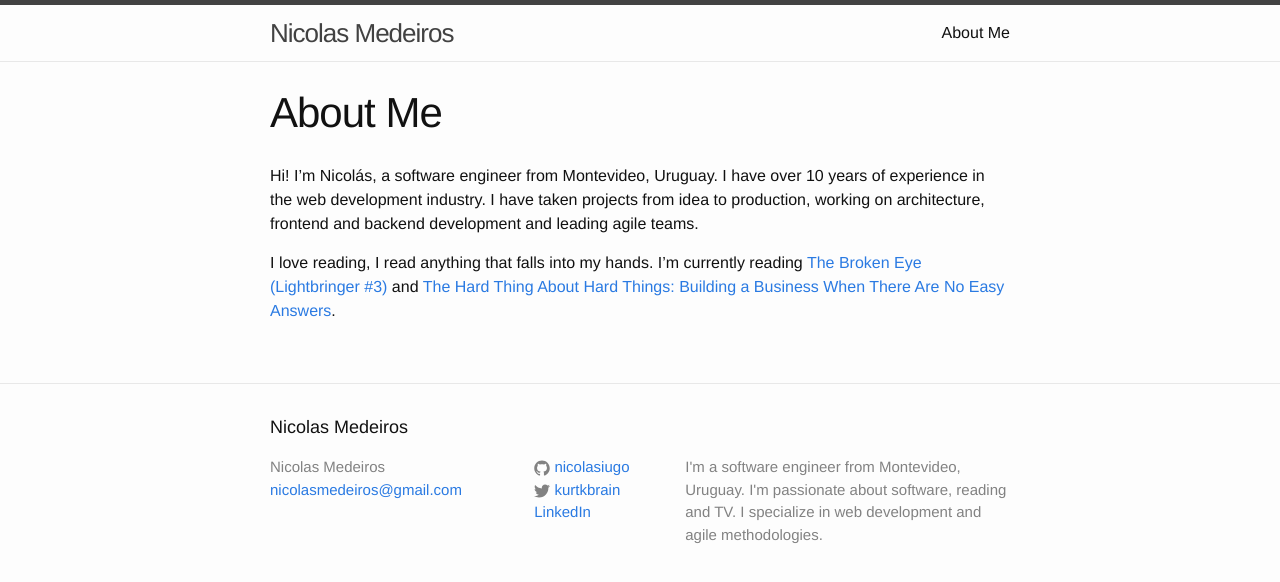
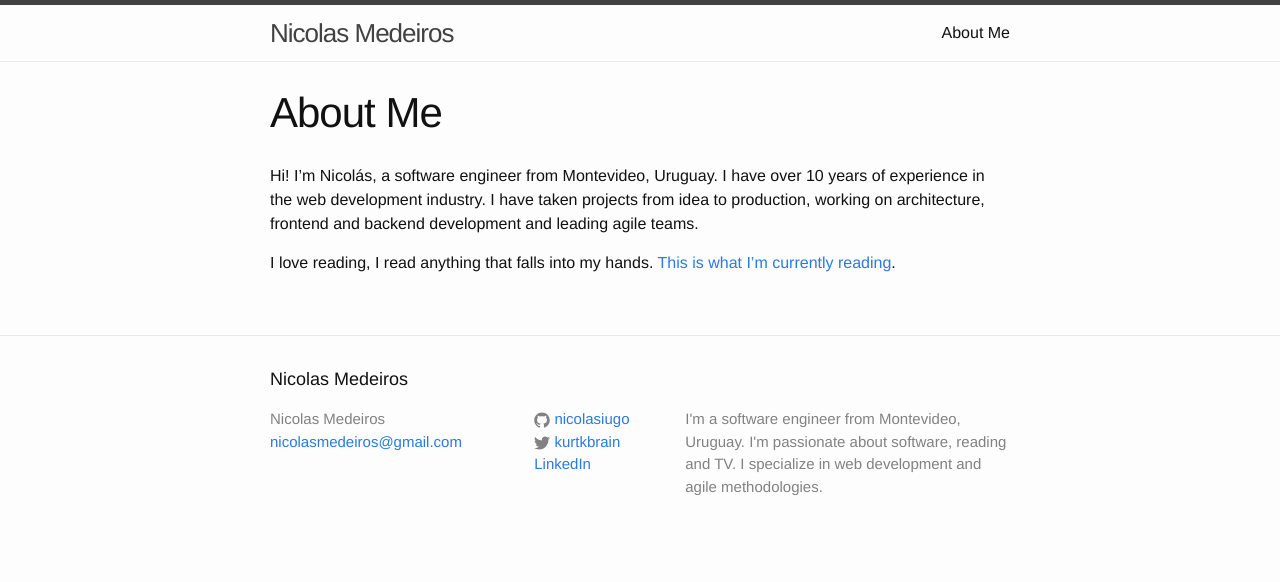
Before and after one commit to nicolasiugo/nicolasiugo.github.io, a Jekyll site: the page built from about.md, in a window 1280 px wide. Shown: the top 582 px of the page. Built offline with Jekyll 4.4.1, drawn with Linux system fonts in a browser that asks for light colours.

Commit message:
Update about.md

```diff
--- a/about.md
+++ b/about.md
@@ -6,4 +6,5 @@ permalink: /about/
 
 Hi! I'm Nicolás, a software engineer from Montevideo, Uruguay. I have over 10 years of experience in the web development industry. I have taken projects from idea to production, working on architecture, frontend and backend development and leading agile teams.
 
-I love reading, I read anything that falls into my hands. I'm currently reading <a href="http://www.goodreads.com/book/show/12652457-the-broken-eye">The Broken Eye (Lightbringer #3)</a> and <a href="http://www.goodreads.com/book/show/18176747-the-hard-thing-about-hard-things">The Hard Thing About Hard Things: Building a Business When There Are No Easy Answers</a>.
+I love reading, I read anything that falls into my hands.
+[This is what I'm currently reading]({{ site.baseurl }}{% post_url 2016-07-30-react-jest-snapshot %}).
```
